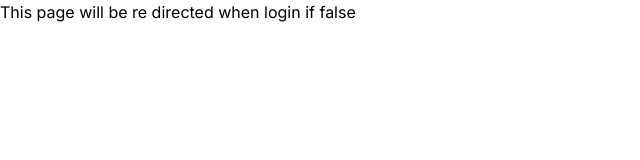
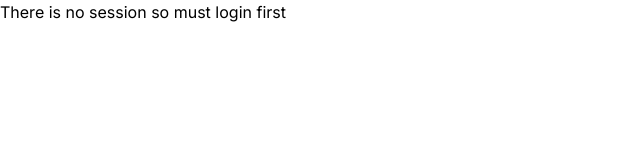
Before and after one commit to aziz-codes/next14-middleware, a Next.js app: page / in a window 1280 px wide. Shown: the top 160 px of the page, without its empty margins (0-640 px from the left). Built offline with nearby package versions, Linux system fonts and the light colour scheme; no server answers.

Commit message:
installed next-auth, setup and session provider, integrated github login

```diff
--- /dev/null
+++ b/app/api/auth/[...nextauth]/route.js
@@ -0,0 +1,14 @@
+import GithubProdiver from "next-auth/providers/github";
+import NextAuth from "next-auth/next";
+const authOptions = {
+  providers: [
+    GithubProdiver({
+      clientId: process.env.AUTH_GITHUB_ID,
+      clientSecret: process.env.AUTH_GITHUB_SECRET,
+    }),
+  ],
+};
+
+export const handler = NextAuth(authOptions);
+
+export { handler as GET, handler as POST };
--- a/app/layout.js
+++ b/app/layout.js
@@ -1,6 +1,7 @@
 import { Inter } from "next/font/google";
 import "./globals.css";
 import Navbar from "@/components/Navbar";
+import Session from "@/session/Session";
 
 const inter = Inter({ subsets: ["latin"] });
 
@@ -13,8 +14,10 @@ export default function RootLayout({ children }) {
   return (
     <html lang="en">
       <body className={inter.className}>
-        <Navbar />
-        {children}
+        <Session>
+          <Navbar />
+          {children}
+        </Session>
       </body>
     </html>
   );
--- a/app/page.js
+++ b/app/page.js
@@ -1,7 +1,17 @@
+"use client";
+import { useSession } from "next-auth/react";
 import React from "react";
 
 const Home = () => {
-  return <div>This page will be re directed when login if false</div>;
+  const { data: session } = useSession();
+  return (
+    <div>
+      {session ? (
+        <h4>session </h4>
+      ) : (
+        <h4>There is no session so must login first</h4>
+      )}
+    </div>
+  );
 };
-
 export default Home;
--- /dev/null
+++ b/session/Session.jsx
@@ -0,0 +1,8 @@
+"use client";
+import { SessionProvider } from "next-auth/react";
+
+const Session = ({ children }) => {
+  return <SessionProvider>{children}</SessionProvider>;
+};
+
+export default Session;
```
Also changed, not shown: package.json (+6 -5 lines), 1 other file (tests, documents, lock files or other folders).
